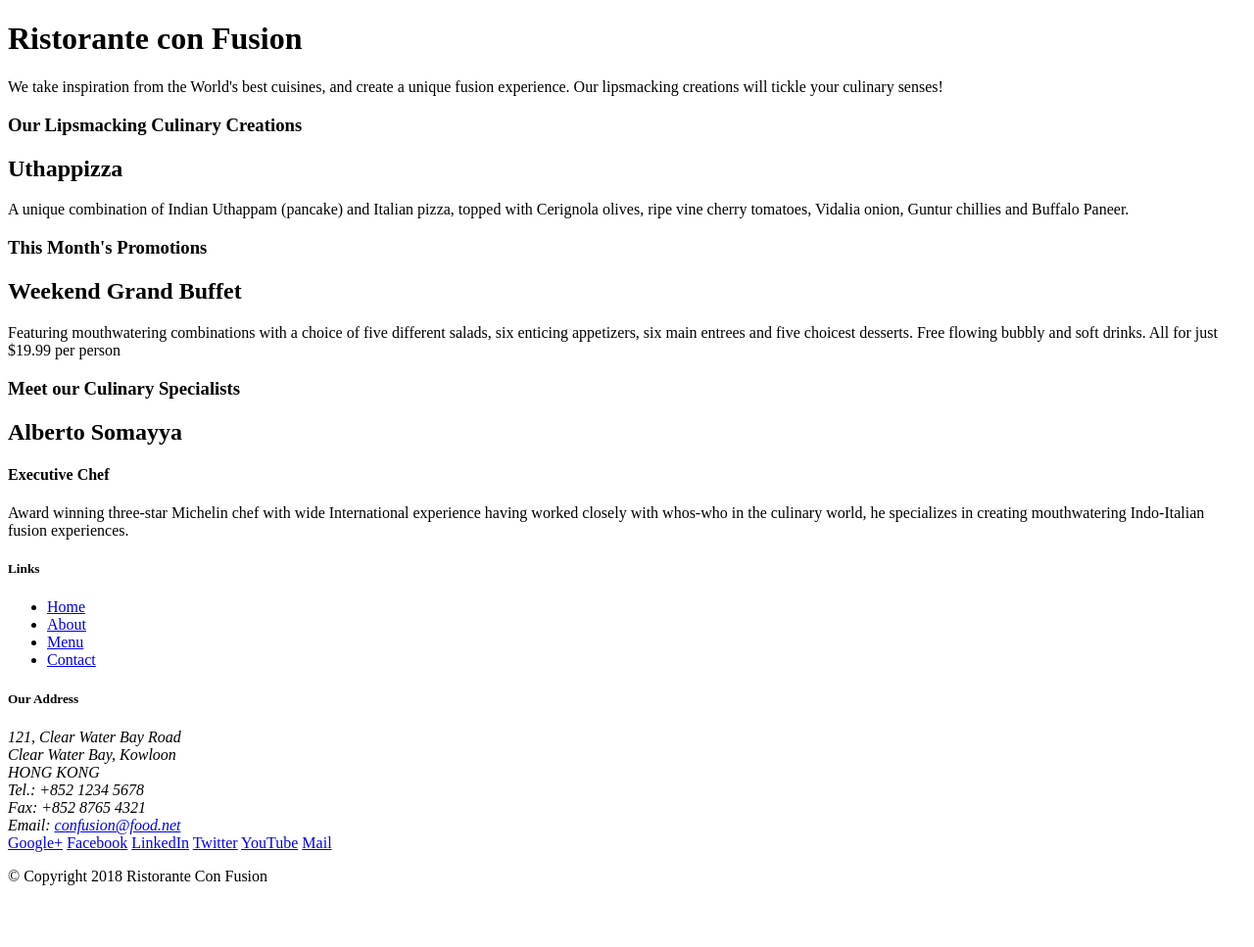
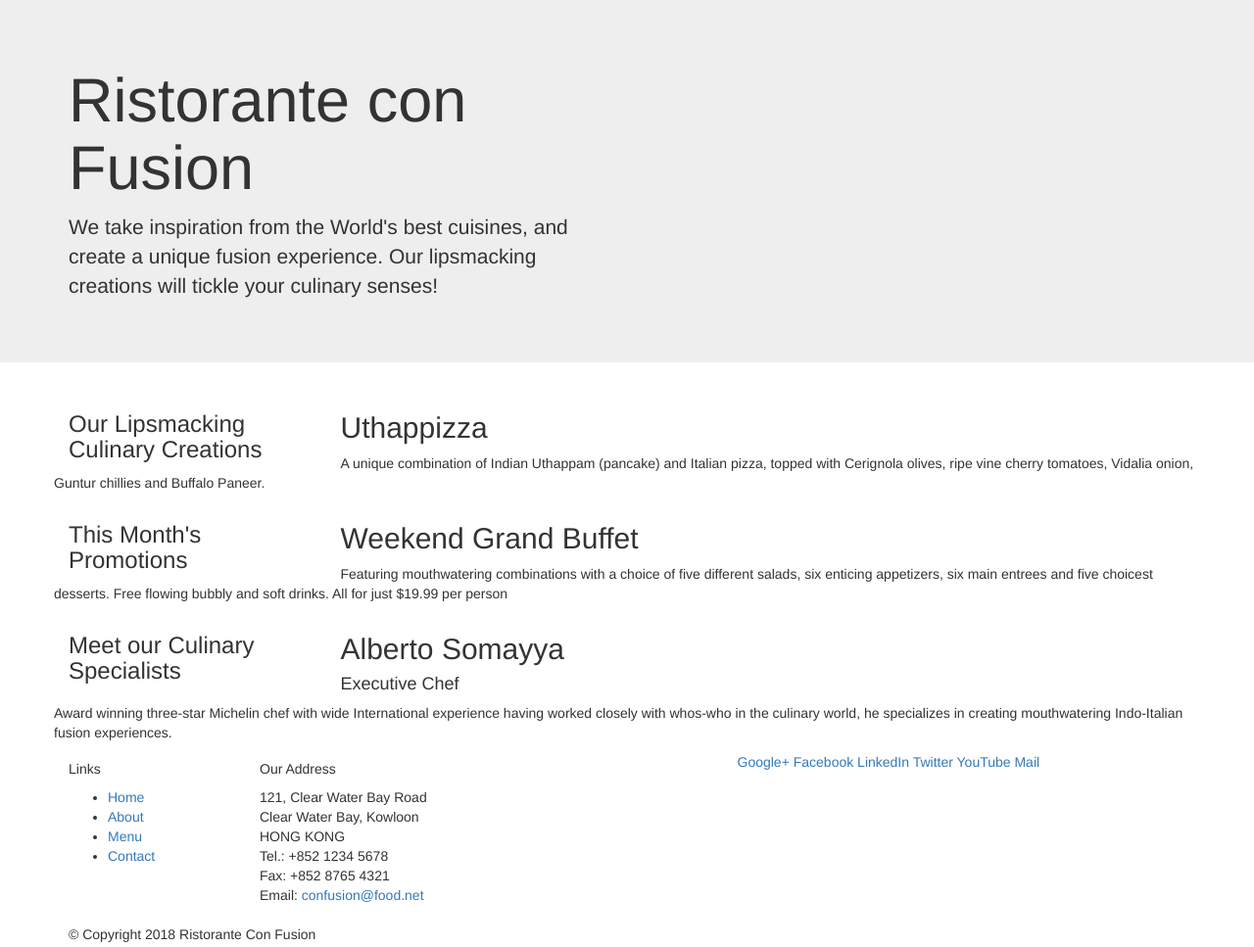
Before and after one commit to haanhtu0502/confusion, a website: page index.html in a window 1280 px wide. Shown: the whole page at 98% size. Before the commit the page ends 920 px from the top, so only its background shows below. Drawn offline with nearby package versions, Linux system fonts and the light colour scheme.

Commit message:
Bootstrap Grid Part 1

```diff
--- a/index.html
+++ b/index.html
@@ -5,52 +5,53 @@
     <meta charset="utf-8">
     <meta name="viewport" content="width=device-width,initial-scale=1,shrink-to-fit=no">
     <meta http-equiv="x-ua-compatible" content="ie=edge">
+    <link rel="stylesheet" href="node_modules/bootstrap/dist/css/bootstrap.min.css">
     <title>Ristorante Con Fusion</title>
 
 </head>
 
 <body>
 
-    <header>
-        <div>
-            <div>
-                <div>
+    <header class="jumbotron">
+        <div class="container">
+            <div class="row">
+                <div class="col-12 col-sm-6">
                     <h1>Ristorante con Fusion</h1>
                     <p>We take inspiration from the World's best cuisines, and create a unique fusion experience. Our lipsmacking creations will tickle your culinary senses!</p>
                 </div>
-                <div>
+                <div class="col-12 col-sm">
                 </div>
             </div>
         </div>
     </header>
 
-    <div>
-        <div>
-            <div>
+    <div class="container">
+        <div class="row">
+            <div class="col-12 col-sm-4 col-md-3 order-sm-last">
                 <h3>Our Lipsmacking Culinary Creations</h3>
             </div>
-            <div>
+            <div class="col col-sm col-md order-sm-first" >
                 <h2>Uthappizza</h2>
                 <p>A unique combination of Indian Uthappam (pancake) and Italian pizza, topped with Cerignola olives, ripe vine cherry tomatoes, Vidalia onion, Guntur chillies and Buffalo Paneer.</p>
             </div>
         </div>
 
 
-        <div>
-            <div>
+        <div class="row">
+            <div class="col-12 col-sm-4 col-md-3">
                 <h3>This Month's Promotions</h3>
             </div>
-            <div>
+            <div class="col col-sm col-md">
                 <h2>Weekend Grand Buffet</h2>
                 <p>Featuring mouthwatering combinations with a choice of five different salads, six enticing appetizers, six main entrees and five choicest desserts. Free flowing bubbly and soft drinks. All for just $19.99 per person </p>
             </div>
         </div>
 
-        <div>
-            <div>
+        <div class="row">
+            <div class="col-12 col-sm-4 col-md-3 order-sm-last">
                 <h3>Meet our Culinary Specialists</h3>
             </div>
-            <div>
+            <div class="col col-sm col-md order-sm-first">
                 <h2>Alberto Somayya</h2>
                 <h4>Executive Chef</h4>
                 <p>Award winning three-star Michelin chef with wide International experience having worked closely with whos-who in the culinary world, he specializes in creating mouthwatering Indo-Italian fusion experiences. </p>
@@ -59,18 +60,18 @@
     </div>
 
     <footer>
-        <div>
-            <div>
-                <div>
+        <div class="container">
+            <div class="row">
+                <div class="col-4 offset-1 col-sm-2">
                     <h5>Links</h5>
-                    <ul>
+                    <ul >
                         <li><a href="#">Home</a></li>
                         <li><a href="#">About</a></li>
                         <li><a href="#">Menu</a></li>
                         <li><a href="#">Contact</a></li>
                     </ul>
                 </div>
-                <div>
+                <div class="col-7 col-sm-5">
                     <h5>Our Address</h5>
                     <address>
 		              121, Clear Water Bay Road<br>
@@ -81,7 +82,7 @@
 		              Email: <a href="mailto:confusion@food.net">confusion@food.net</a>
 		           </address>
                 </div>
-                <div>
+                <div class="col-12 col-sm-4">
                     <div>
                         <a href="http://google.com/+">Google+</a>
                         <a href="http://www.facebook.com/profile.php?id=">Facebook</a>
@@ -92,7 +93,7 @@
                     </div>
                 </div>
            </div>
-           <div>
+           <div class="col-auto">
                 <div>
                     <p>© Copyright 2018 Ristorante Con Fusion</p>
                 </div>
```
